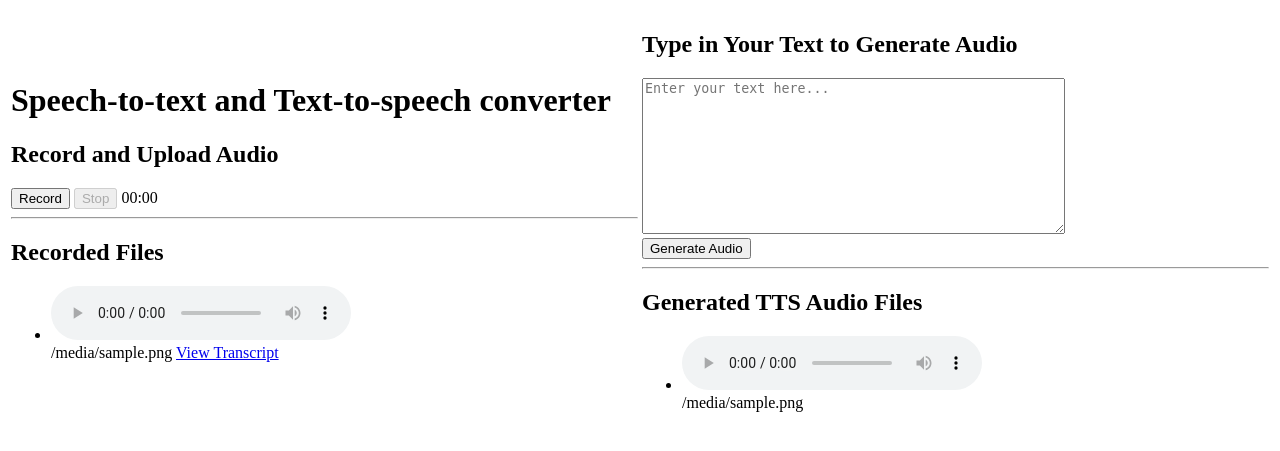
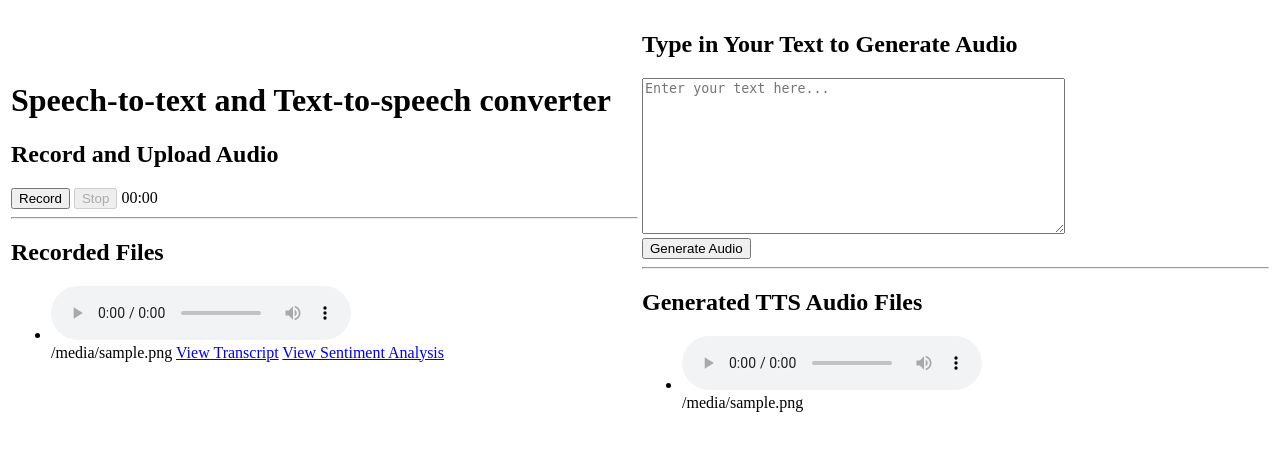
Before and after one commit to HiteshReddy2002/speech-and-text-conversion-sentimentanalysis-api, a Flask app: template templates/index.html in a window 1280 px wide. Shown: the top 451 px of the page. Run offline with Flask 3, Linux system fonts and the light colour scheme; the template is opened without the code that fills it: most values are stand-ins (such as "Sample title", 1, 10 or a date in 2020).

Commit message:
sentiment_analysis

```diff
--- a/main.py
+++ b/main.py
@@ -6,11 +6,14 @@ import subprocess
 from google.cloud import speech, texttospeech
 import io
 import wave
+from google.cloud import language_v1
+
 
 app = Flask(__name__)
 
 # Configure upload folder
 UPLOAD_FOLDER = 'uploads'
+SENTIMENT_ANALYSIS_FOLDER = 'sentiment_analysis'
 ALLOWED_EXTENSIONS = {'wav'}
 app.config['UPLOAD_FOLDER'] = UPLOAD_FOLDER
 
@@ -38,6 +41,8 @@ def convert_to_16000hz(input_path, output_path):
 )
 
         print(f"Converted {input_path} to {output_path} with 16000 Hz sample rate")
+        os.remove(input_path)  # Delete the original
+
         return output_path
     except Exception as e:
         print(f"Error during conversion: {e}")
@@ -45,12 +50,20 @@ def convert_to_16000hz(input_path, output_path):
 
 # Fetch files for display
 def get_files():
-    files = []
+    # files = []
+
+    # for filename in os.listdir(UPLOAD_FOLDER):
+    #     if allowed_file(filename) or filename.endswith('.txt'):
+    #         files.append(filename)
+    # files.sort(reverse=True)
+    # return files
+
+
+    files = set()  # Use a set to prevent duplicates
     for filename in os.listdir(UPLOAD_FOLDER):
-        if allowed_file(filename) or filename.endswith('.txt'):
-            files.append(filename)
-    files.sort(reverse=True)
-    return files
+        if allowed_file(filename):
+            files.add(filename)  # Store only unique file names
+    return sorted(files, reverse=True)  # Sort for consistency
 
 @app.route('/')
 def index():
@@ -92,7 +105,15 @@ def upload_audio():
         print(f"Error during transcription: {e}")
         return f"Error during transcription: {e}", 500
 
-    return "Uploaded and transcribed successfully (Check console for transcription result)", 200
+    try:
+        sentiment_analysis()
+    except Exception as e:
+        print(f"Error during sentiment analysis: {e}")
+        return f"Error during sentiment analysis: {e}", 500
+
+
+
+    return "Uploaded ,transcribed and sentiment analysis successfully (Check console for transcription result)", 200
 
 @app.route('/uploads/<filename>')
 def uploaded_file(filename):
@@ -129,11 +150,14 @@ def transcribe_audio(file_path):
             print(f"Transcription successful: {transcript}")
 
             # Save the transcription to a text file
+
+
             text_file_path = os.path.splitext(file_path)[0] + ".txt"
             with open(text_file_path, 'w') as text_file:
                 text_file.write(transcript)
 
             print(f"Transcription saved to: {text_file_path}")
+
             return text_file_path  # Return the path to the text file for displaying later
 
         else:
@@ -143,6 +167,7 @@ def transcribe_audio(file_path):
     except Exception as e:
         print(f"Error in transcription: {e}")
         return None
+
 
 @app.route('/upload_text', methods=['POST'])
 def upload_text():
@@ -195,6 +220,73 @@ def ping():
 def info():
     return {"status": "active", "version": "1.0.1", "description": "Audio and TTS processing app"}
 
+@app.route('/sentiment_analysis/<filename>')
+def get_sentiment_analysis(filename):
+    # Construct the file path for sentiment analysis
+    sentiment_file_path = os.path.join(SENTIMENT_ANALYSIS_FOLDER, filename)
+    print("entered the sentiment method")
+    print(filename)
+    print(SENTIMENT_ANALYSIS_FOLDER)
+    if os.path.exists(sentiment_file_path):
+        # Send the sentiment analysis file if it exists
+        return send_from_directory(SENTIMENT_ANALYSIS_FOLDER, filename)
+    else:
+        # Return an error if the sentiment analysis file doesn't exist
+        return "Sentiment Analysis file not found.", 404
+
+
+
+# Process the text files and perform sentiment analysis
+def sentiment_analysis():
+    for filename in os.listdir(UPLOAD_FOLDER):
+        if filename.endswith('.txt'):
+            text_file_path = os.path.join(UPLOAD_FOLDER, filename)
+
+            # Read the transcription text
+            with open(text_file_path, 'r') as file:
+                transcription_text = file.read()
+
+            # Perform sentiment analysis
+            sentiment_score, sentiment_magnitude = analyze_sentiment(transcription_text)
+
+            # Determine sentiment label
+            if sentiment_score >= 0.25:
+                sentiment_label = 'Positive'
+            elif sentiment_score <= -0.25:
+                sentiment_label = 'Negative'
+            else:
+                sentiment_label = 'Neutral'
+
+            # Create the sentiment analysis result
+            sentiment_result = f"Sentiment Analysis for {filename}:\n\n"
+            sentiment_result += f"Original Text:\n{transcription_text}\n\n"
+            sentiment_result += f"Sentiment Score: {sentiment_score}\n"
+            sentiment_result += f"Sentiment Magnitude: {sentiment_magnitude}\n\n"
+            sentiment_result += f"Overall Sentiment: {sentiment_label}\n"
+
+            # Save the sentiment result in the 'sentiment_analysis' folder
+            sentiment_filename = f"sentiment_{filename}"
+            sentiment_file_path = os.path.join(SENTIMENT_ANALYSIS_FOLDER, sentiment_filename)
+
+            with open(sentiment_file_path, 'w') as sentiment_file:
+                sentiment_file.write(sentiment_result)
+
+            print(f"Sentiment result saved: {sentiment_file_path}")
+
+
+# Perform sentiment analysis using Google Cloud Natural Language API
+def analyze_sentiment(text):
+    client = language_v1.LanguageServiceClient()
+
+    document = language_v1.Document(content=text, type_=language_v1.Document.Type.PLAIN_TEXT)
+
+    # Send the request to analyze sentiment
+    sentiment = client.analyze_sentiment(request={'document': document}).document_sentiment
+
+    # Return sentiment score and magnitude
+    return sentiment.score, sentiment.magnitude
+
+
 if __name__ == '__main__':
     app.run(debug=True)
 
--- a/templates/index.html
+++ b/templates/index.html
@@ -28,7 +28,8 @@
                             Your browser does not support the audio element.
                         </audio><br>
                         {{ file }}
-                        <a href="{{ url_for('uploaded_file', filename=file.replace('.wav', '.txt')) }}">View Transcript</a>
+                        <a href="{{ url_for('uploaded_file', filename=file.replace('.wav', '.txt')) }}"> View Transcript</a>
+                        <a href="{{ url_for('get_sentiment_analysis', filename='sentiment_' + file.replace('.wav', '.txt')) }}">View Sentiment Analysis</a>
                     </li>
                     {% endfor %}
                 </ul>
```
Also changed, not shown: sentiment_analysis/sentiment_converted_20250221-020537AM.txt (added, +9 -0 lines), sentiment_analysis/sentiment_converted_20250221-020823AM.txt (added, +9 -0 lines), sentiment_analysis/sentiment_converted_20250221-022051AM.txt (added, +10 -0 lines), 1 other file.
